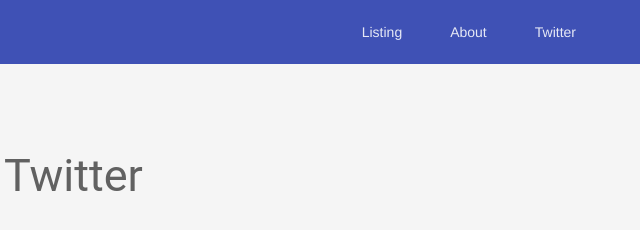
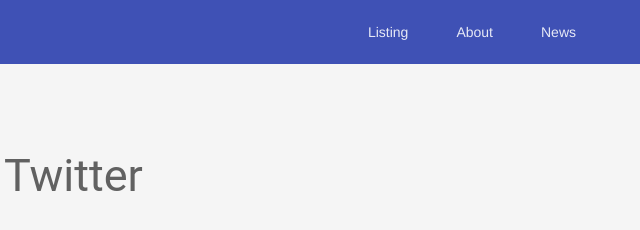
Before and after one commit to blucheez/ubitracker, a website: page ubi/twitter.html in a window 1280 px wide. Shown: the full height of the page, 640-1280 px from the left. Drawn offline with nearby package versions, Linux system fonts and the light colour scheme; no server answers.

Commit message:
news link

```diff
--- a/ubi/twitter.html
+++ b/ubi/twitter.html
@@ -18,7 +18,7 @@
                 <nav class="mdl-navigation">
                     <a class="mdl-navigation__link"  href="listing.html">Listing</a>
                     <a class="mdl-navigation__link"  href="about.html">About</a>
-                    <a class="mdl-navigation__link"  href="twitter.html">Twitter</a>
+                    <a class="mdl-navigation__link"  href="twitter.html">News</a>
                 </nav>
             </div>
         </header>
@@ -27,7 +27,7 @@
             <nav class="mdl-navigation">
                 <a class="mdl-navigation__link"  href="listing.html">Listing</a>
                 <a class="mdl-navigation__link"  href="about.html">About</a>
-                <a class="mdl-navigation__link"  href="twitter.html">Twitter</a>
+                <a class="mdl-navigation__link"  href="twitter.html">News</a>
             </nav>
         </div>
         <main style="padding: 5%" class="mdl-layout__content">
```
